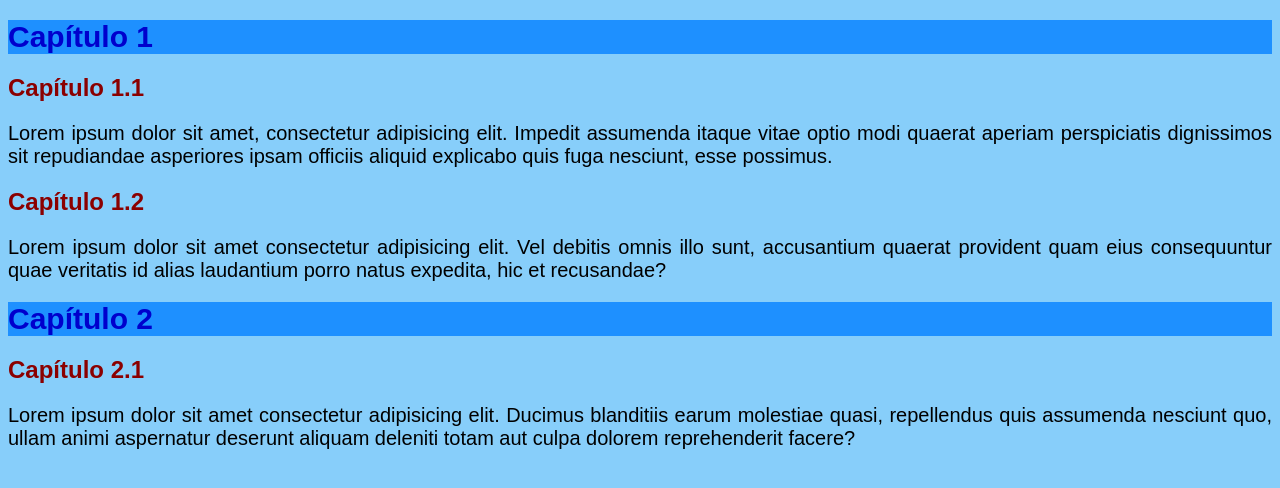
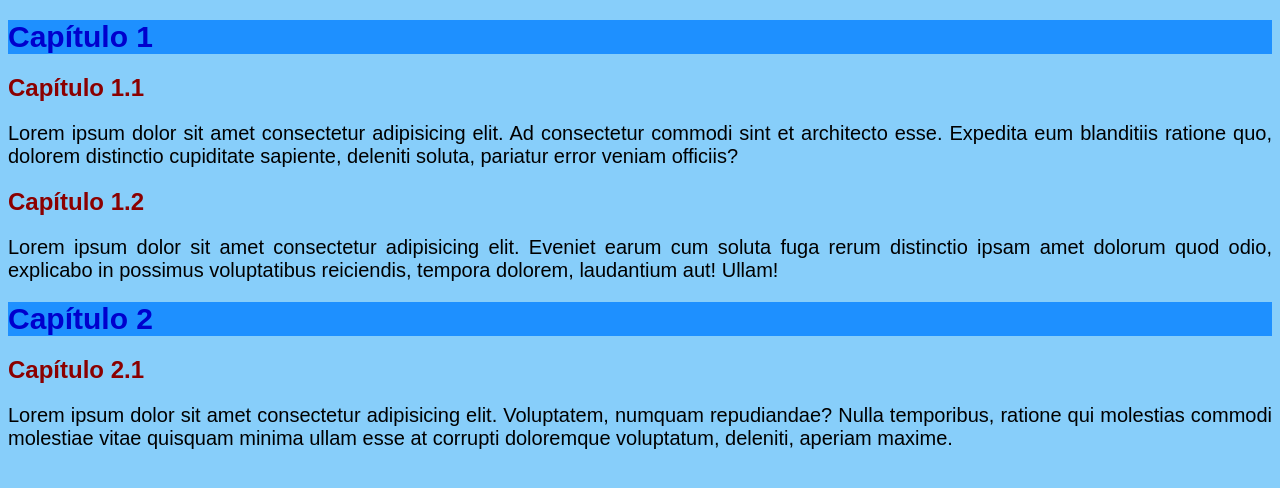
Before and after one commit to Marcos-pBarbosa/HTML-CSS, a plain HTML site: page html-css/exercícios/ex013/index.html in a window 1280 px wide. Drawn offline with Linux system fonts and the light colour scheme.

```diff
--- a/html-css/exercícios/ex013/index.html
+++ b/html-css/exercícios/ex013/index.html
@@ -9,11 +9,11 @@
 <body style="background-color: lightskyblue; font-family: Arial, Helvetica, sans-serif; font-size: 20px;">
     <h1 style="color: mediumblue; background-color: dodgerblue; font-size: 1.5em;">Capítulo 1</h1>
     <h2 style="color: darkred; font-size: 1.2em;">Capítulo 1.1</h2>
-    <p style="text-align: justify;">Lorem ipsum dolor sit amet, consectetur adipisicing elit. Impedit assumenda itaque vitae optio modi quaerat aperiam perspiciatis dignissimos sit repudiandae asperiores ipsam officiis aliquid explicabo quis fuga nesciunt, esse possimus.</p>
+    <p style="text-align: justify;">Lorem ipsum dolor sit amet consectetur adipisicing elit. Ad consectetur commodi sint et architecto esse. Expedita eum blanditiis ratione quo, dolorem distinctio cupiditate sapiente, deleniti soluta, pariatur error veniam officiis?</p>
     <h2 style="color: darkred; font-size: 1.2em;">Capítulo 1.2</h2>
-    <p style="text-align: justify;">Lorem ipsum dolor sit amet consectetur adipisicing elit. Vel debitis omnis illo sunt, accusantium quaerat provident quam eius consequuntur quae veritatis id alias laudantium porro natus expedita, hic et recusandae?</p>
+    <p style="text-align: justify;">Lorem ipsum dolor sit amet consectetur adipisicing elit. Eveniet earum cum soluta fuga rerum distinctio ipsam amet dolorum quod odio, explicabo in possimus voluptatibus reiciendis, tempora dolorem, laudantium aut! Ullam!</p>
     <h1 style="color: mediumblue; font-size: 1.5em; background-color: dodgerblue;">Capítulo 2</h1>
     <h2 style="color: darkred; font-size: 1.2em;">Capítulo 2.1</h2>
-    <p style="text-align: justify;">Lorem ipsum dolor sit amet consectetur adipisicing elit. Ducimus blanditiis earum molestiae quasi, repellendus quis assumenda nesciunt quo, ullam animi aspernatur deserunt aliquam deleniti totam aut culpa dolorem reprehenderit facere?</p>
+    <p style="text-align: justify;">Lorem ipsum dolor sit amet consectetur adipisicing elit. Voluptatem, numquam repudiandae? Nulla temporibus, ratione qui molestias commodi molestiae vitae quisquam minima ullam esse at corrupti doloremque voluptatum, deleniti, aperiam maxime.</p>
 </body>
 </html>
```
